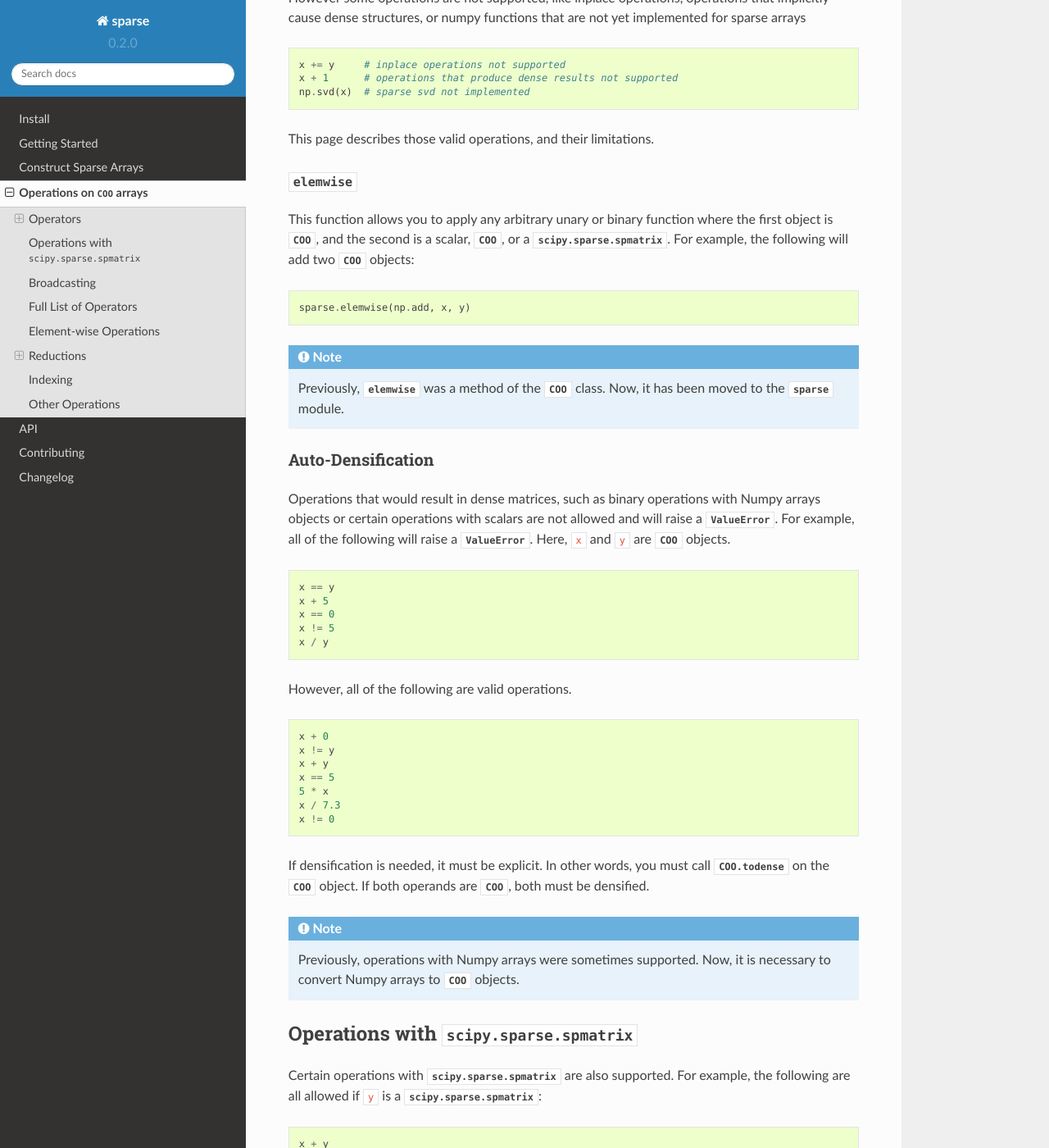
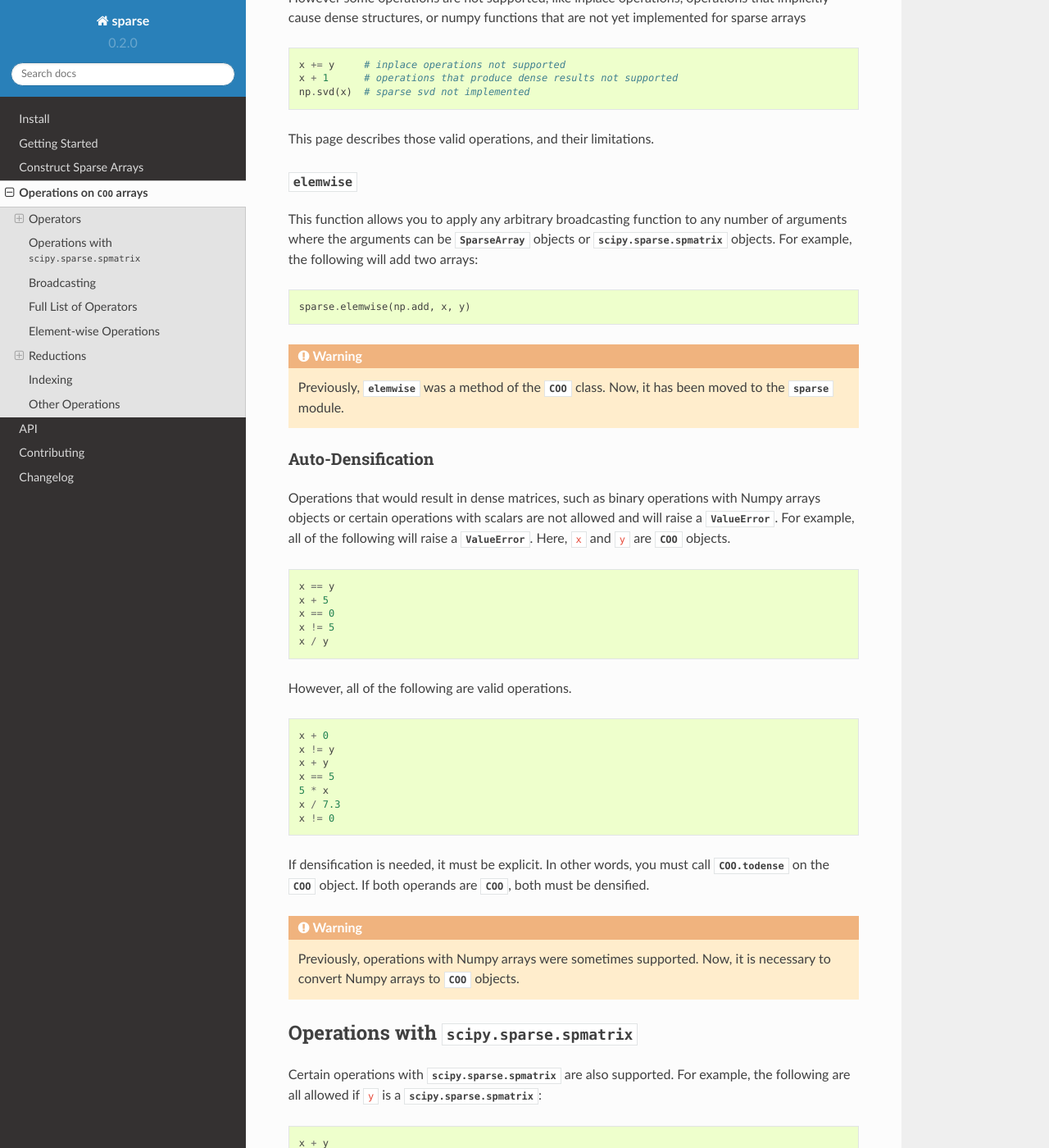
Before and after one commit to pydata/sparse, a Sphinx documentation site: the page built from docs/operations.rst, in a window 1280 px wide and 1400 px high, scrolled down 448 px. Shown: the whole window at 82% size. Built offline with Sphinx 7.4.7 and the Read the Docs theme 2.0.0, drawn with Linux system fonts in a browser that asks for light colours.

Commit message:
Documentation fixes for N-ary broadcasting.

```diff
--- a/docs/operations.rst
+++ b/docs/operations.rst
@@ -35,17 +35,16 @@ This page describes those valid operations, and their limitations.
 
 :obj:`elemwise`
 ~~~~~~~~~~~~~~~~~~~
-This function allows you to apply any arbitrary unary or binary function where
-the first object is :obj:`COO`, and the second is a scalar, :obj:`COO`, or
-a :obj:`scipy.sparse.spmatrix`. For example, the
-following will add two :obj:`COO` objects:
+This function allows you to apply any arbitrary broadcasting function to any number of arguments
+where the arguments can be :obj:`SparseArray` objects or :obj:`scipy.sparse.spmatrix` objects.
+For example, the following will add two arrays:
 
 .. code-block:: python
 
    sparse.elemwise(np.add, x, y)
 
 
-.. note:: Previously, :obj:`elemwise` was a method of the :obj:`COO` class. Now,
+.. warning:: Previously, :obj:`elemwise` was a method of the :obj:`COO` class. Now,
    it has been moved to the :obj:`sparse` module.
 
 .. _operations-auto-densification:
@@ -82,7 +81,7 @@ If densification is needed, it must be explicit. In other words, you must call
 :obj:`COO.todense` on the :obj:`COO` object. If both operands are :obj:`COO`,
 both must be densified.
 
-.. note:: Previously, operations with Numpy arrays were sometimes supported. Now,
+.. warning:: Previously, operations with Numpy arrays were sometimes supported. Now,
    it is necessary to convert Numpy arrays to :obj:`COO` objects.
 
 
```
Also changed, not shown: 1 other file.
